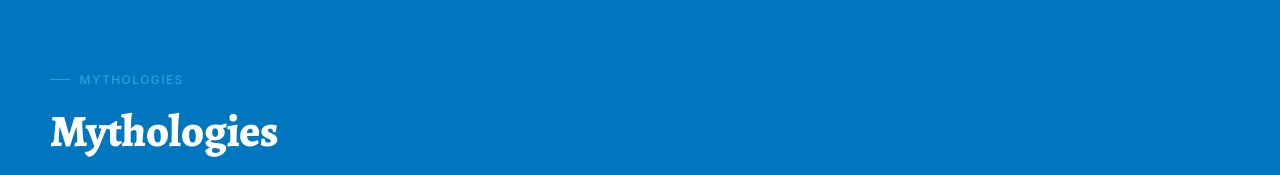
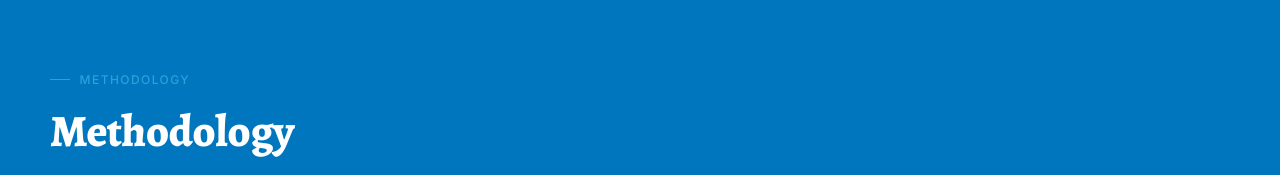
Before and after one commit to diegunther/CoCreation, a plain HTML site: page index.html in a window 1280 px wide. Shown: the part 2406-2581 px from the top of the page. Drawn offline with nearby package versions, Linux system fonts and the light colour scheme.

Commit message:
Replace 'Methodology' in index.html

```diff
--- a/index.html
+++ b/index.html
@@ -418,7 +418,7 @@
   <ul class="nav-links">
     <li><a href="#what">What We Do</a></li>
     <li><a href="#why">Purpose</a></li>
-    <li><a href="#themes">Mythologies</a></li>
+    <li><a href="#themes">Methodology</a></li>
     <li><a href="#learning">Learning</a></li>
     <li><a href="#projects">Projects</a></li>
     <li><a href="#blog">Blog</a></li>
@@ -594,8 +594,8 @@
 <section class="themes-bg" id="themes">
   <div class="container">
     <div class="fade-in">
-      <div class="section-label">Mythologies</div>
-      <h2 class="section-title">Mythologies</h2>
+      <div class="section-label">Methodology</div>
+      <h2 class="section-title">Methodology</h2>
       <p class="section-intro">Our research is organised around themes that matter to communities facing exclusion, uncertainty, and the need to be heard.</p>
     </div>
     <div class="themes-grid">
@@ -977,7 +977,7 @@
       <h5>Navigate</h5>
       <a href="#what">What We Do</a>
       <a href="#why">Purpose</a>
-      <a href="#themes">Mythologies</a>
+      <a href="#themes">Methodology</a>
       <a href="#learning">Learning</a>
       <a href="#projects">Projects</a>
       <a href="#blog">Blog</a>
```
